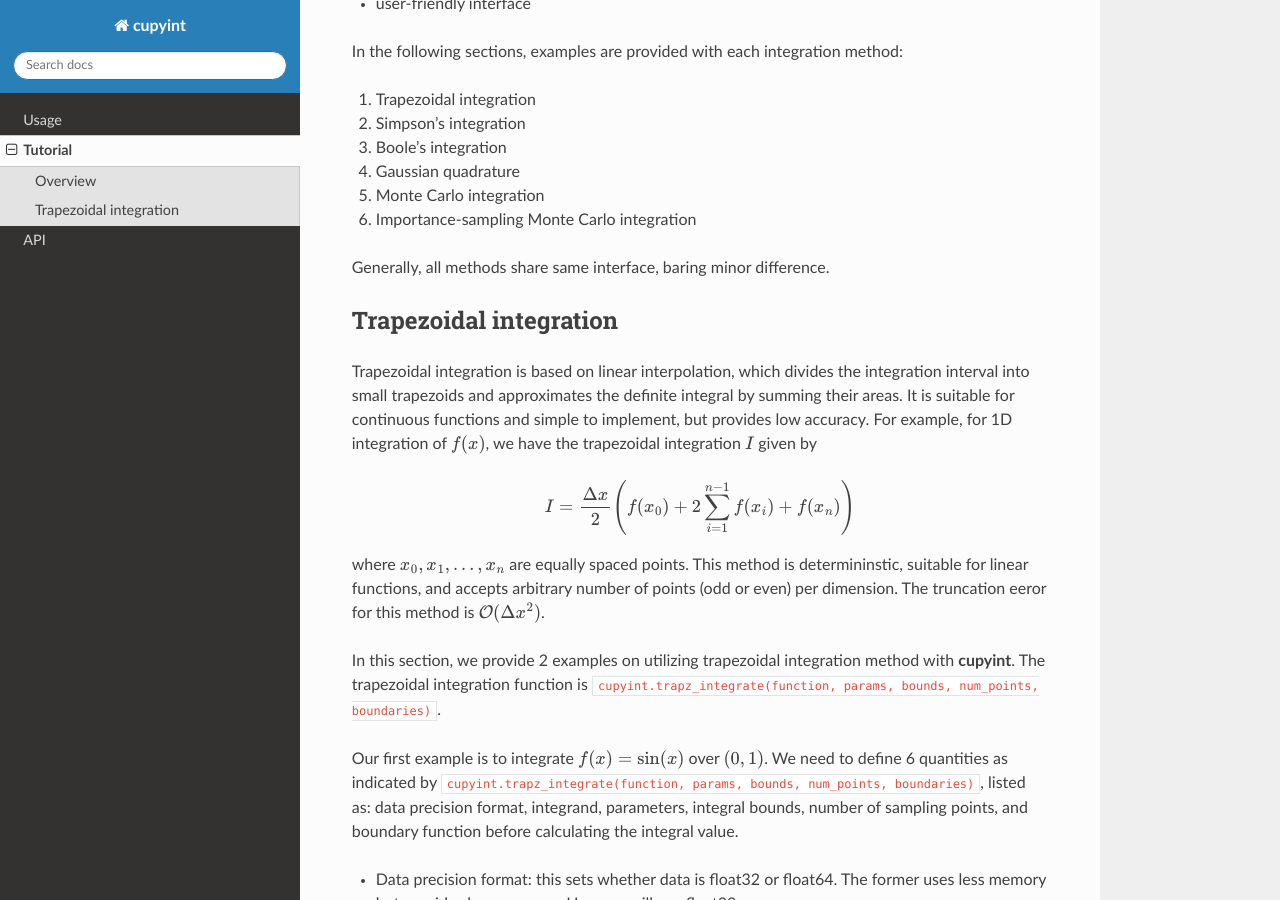
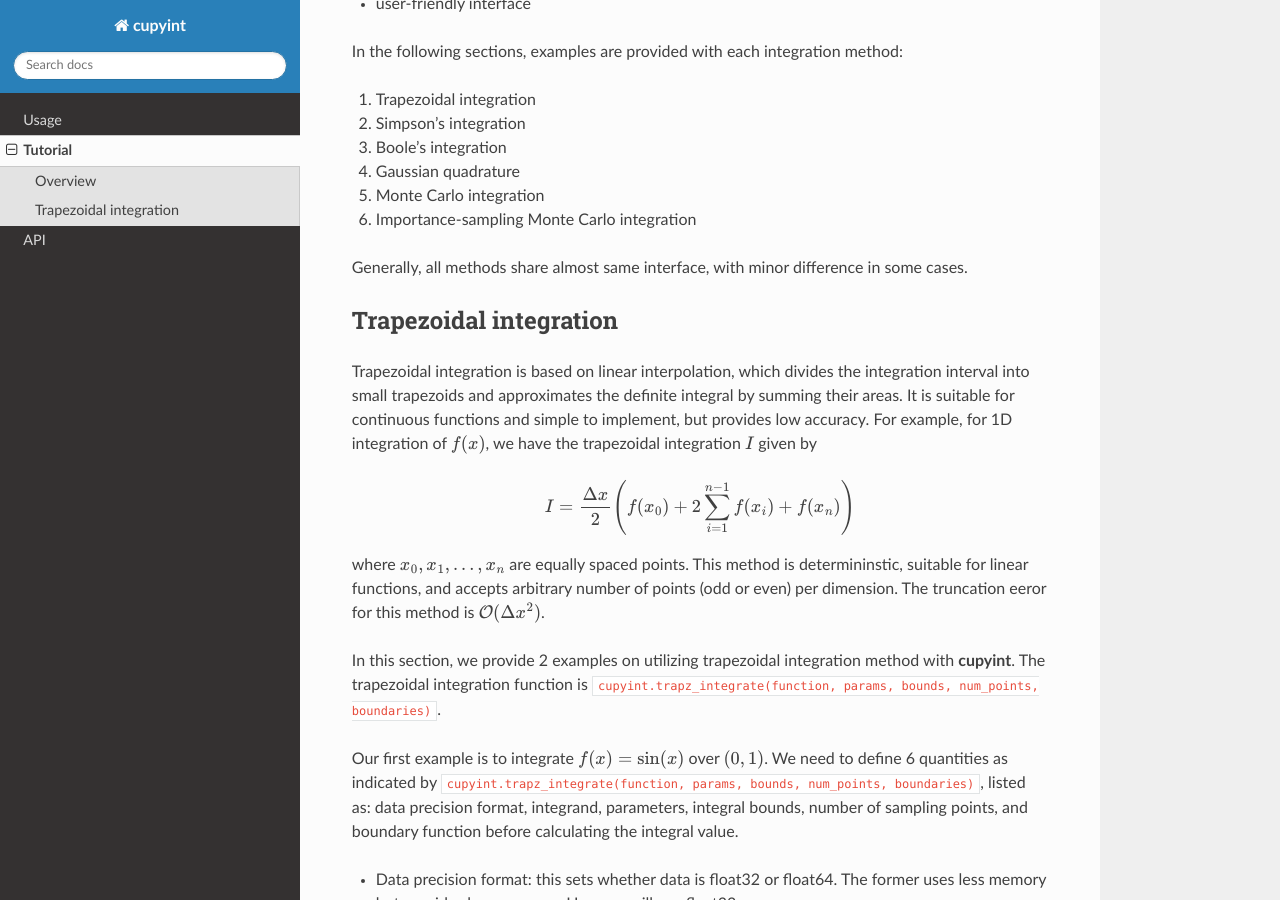
Before and after one commit to ze-ouyang/cupyint_doc, a Sphinx documentation site: the page built from docs/source/tutorial.rst, in a window 1280 px wide and 900 px high, scrolled down 440 px. Built offline with Sphinx 7.4.7 and the Read the Docs theme 3.1.0, drawn with Linux system fonts in a browser that asks for light colours.

Commit message:
Update tutorial.rst

```diff
--- a/docs/source/tutorial.rst
+++ b/docs/source/tutorial.rst
@@ -22,7 +22,7 @@ In the following sections, examples are provided with each integration method:
 5. Monte Carlo integration
 6. Importance-sampling Monte Carlo integration
 
-Generally, all methods share same interface, baring minor difference.
+Generally, all methods share almost same interface, with minor difference in some cases.
 
 Trapezoidal integration
 --------
```
